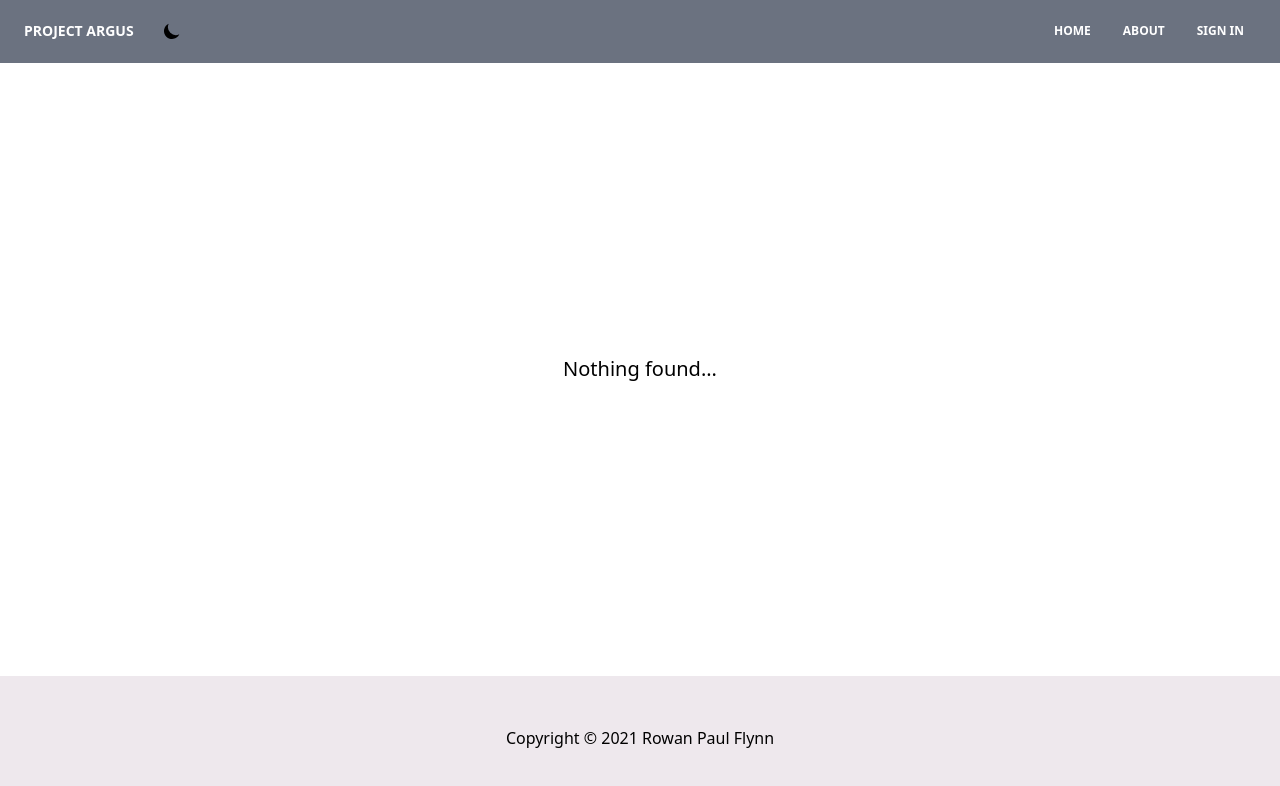
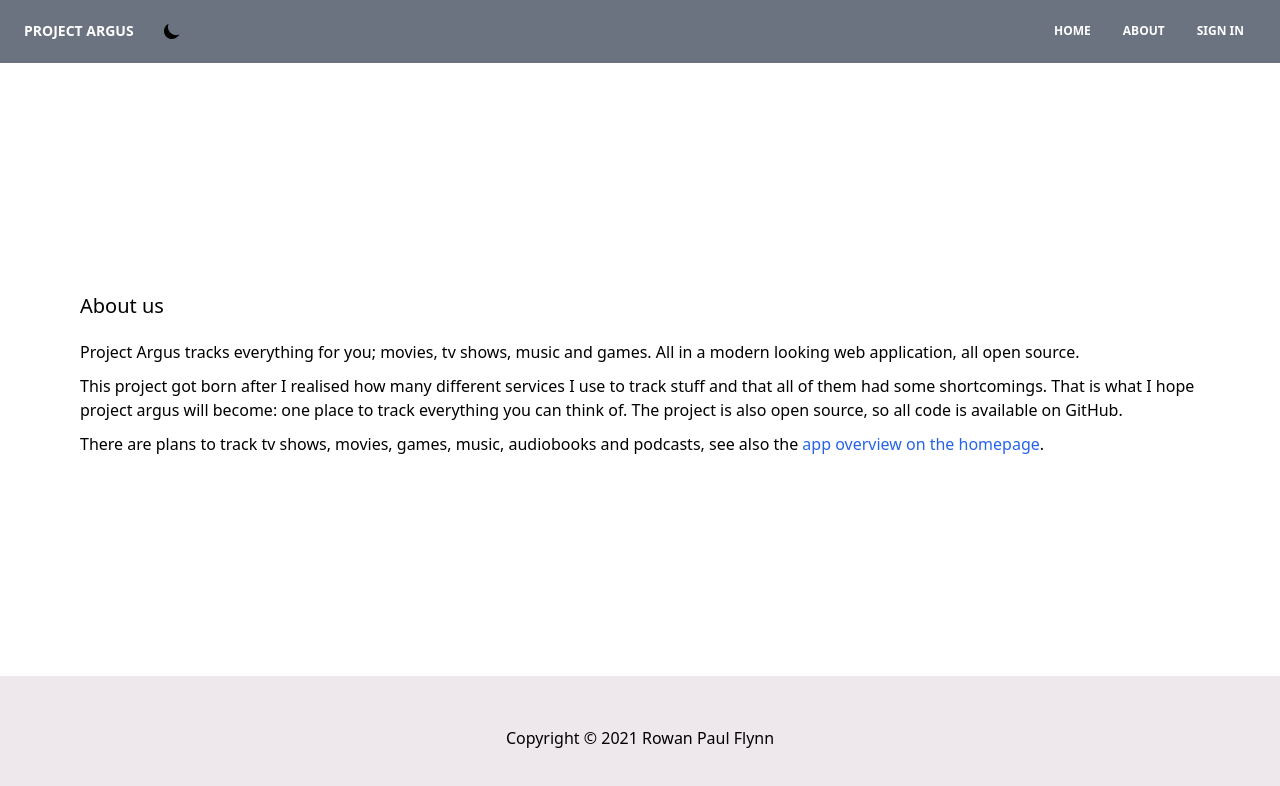
Before and after one commit to Rowan-Paul/project-argus, a React (Create React App) app: page /about in a window 1280 px wide. Shown: the top 786 px of the page. Built offline with nearby package versions, Linux system fonts and the light colour scheme.

Commit message:
Add about page

```diff
--- a/src/js/App.js
+++ b/src/js/App.js
@@ -14,6 +14,7 @@ import { AccountPage } from "./account/AccountPage";
 import { NotFound } from "./common/NotFound";
 
 import { fetchVerify } from "./redux/account/actions";
+import { AboutPage } from "./about-page/AboutPage";
 
 function AppUI(props) {
   useEffect(() => {
@@ -42,6 +43,7 @@ function AppUI(props) {
         <NavBar className="h-10" />
         <Switch>
           <Route exact path="/" component={LandingPage} />
+          <Route exact path="/about" component={AboutPage} />
           <Route exact path="/signin" component={SignInPage} />
           <Route exact path="/signup" component={SignUpPage} />
           <Route exact path="/signout" component={SignOutPage} />
--- /dev/null
+++ b/src/js/about-page/AboutPage.js
@@ -0,0 +1,32 @@
+import React from "react";
+import { Link } from "react-router-dom";
+import { HashLink } from "react-router-hash-link";
+
+function AboutPageUI() {
+  return (
+    <div className="mx-20">
+      <h1>About us</h1>
+      <p>
+        Project Argus tracks everything for you; movies, tv shows, music and
+        games. All in a modern looking web application, all open source.
+      </p>
+      <p>
+        This project got born after I realised how many different services I use
+        to track stuff and that all of them had some shortcomings. That is what
+        I hope project argus will become: one place to track everything you can
+        think of. The project is also open source, so all code is available on{" "}
+        <a href="https://github.com/Rowan-Paul/project-argus">GitHub</a>.
+      </p>
+      <p>
+        There are plans to track tv shows, movies, games, music, audiobooks and
+        podcasts, see also the{" "}
+        <HashLink smooth to="/#AppsOverview" className="text-blue-600">
+          app overview on the homepage
+        </HashLink>
+        .
+      </p>
+    </div>
+  );
+}
+
+export const AboutPage = AboutPageUI;
```
